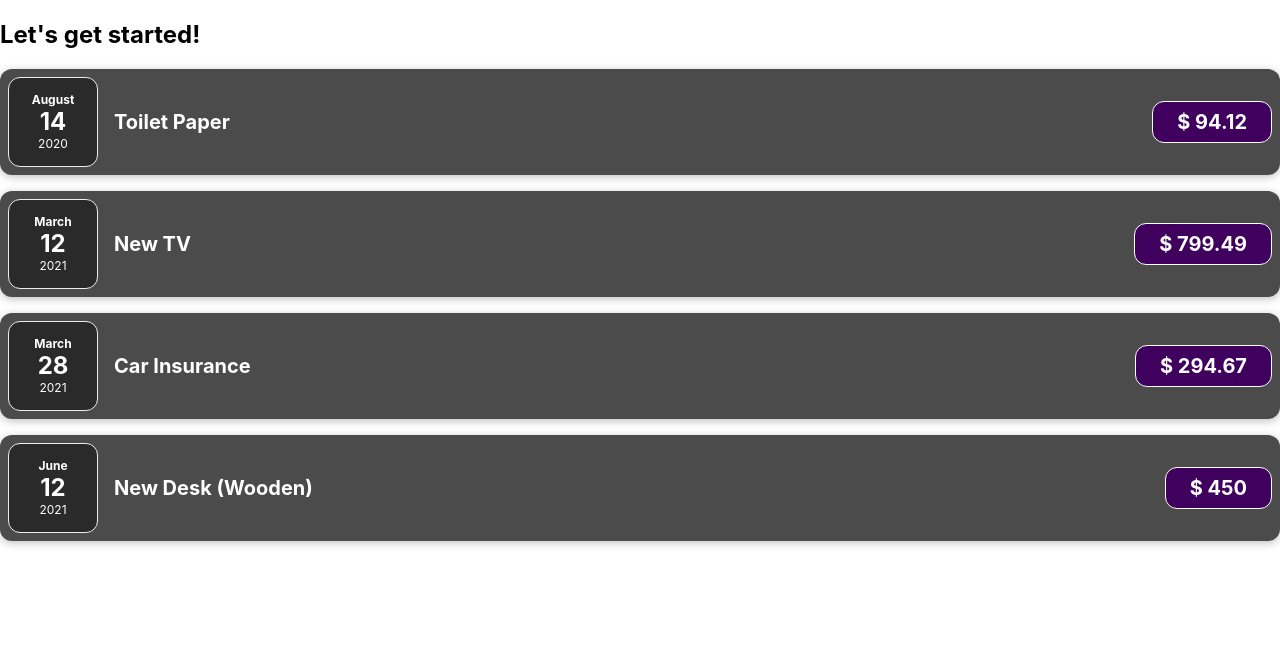
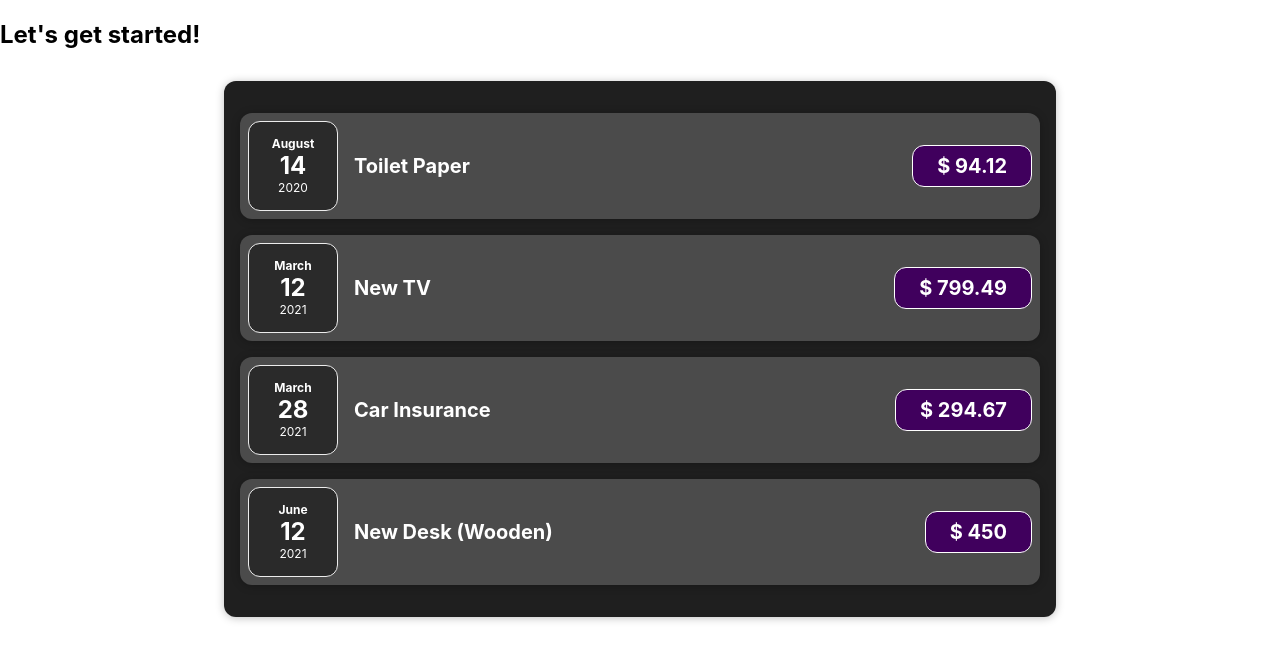
Before and after one commit to Pilar-SP/react-complete-guide, a React (Create React App) app: page / in a window 1280 px wide. Shown: the top 660 px of the page. Built offline with nearby package versions, Linux system fonts and the light colour scheme.

Commit message:
Create of Expenses and Card components

```diff
--- a/src/App.js
+++ b/src/App.js
@@ -1,6 +1,5 @@
-// import logo from "./logo.svg";
 import "./App.css";
-import ExpenseItem from "./components/ExpenseItem";
+import Expenses from "./components/Expenses";
 
 function App() {
   const expenses = [
@@ -28,26 +27,7 @@
   return (
     <div>
       <h2>Let's get started!</h2>
-      <ExpenseItem
-        title={expenses[0].title}
-        amount={expenses[0].amount}
-        date={expenses[0].date}
-      />
-      <ExpenseItem
-        title={expenses[1].title}
-        amount={expenses[1].amount}
-        date={expenses[1].date}
-      />
-      <ExpenseItem
-        title={expenses[2].title}
-        amount={expenses[2].amount}
-        date={expenses[2].date}
-      />
-      <ExpenseItem
-        title={expenses[3].title}
-        amount={expenses[3].amount}
-        date={expenses[3].date}
-      />
+      <Expenses expenses={expenses} />
     </div>
   );
 }
--- /dev/null
+++ b/src/components/Card.css
@@ -0,0 +1,4 @@
+.card {
+  border-radius: 12px;
+  box-shadow: 0 1px 8px rgba(0, 0, 0, 0.25);
+}
--- /dev/null
+++ b/src/components/Card.js
@@ -0,0 +1,8 @@
+import "./Card.css";
+
+const Card = (props) => {
+  const classes = "card " + props.className;
+  return <div className={classes}>{props.children}</div>;
+};
+
+export default Card;
--- a/src/components/ExpenseItem.css
+++ b/src/components/ExpenseItem.css
@@ -2,10 +2,8 @@
   display: flex;
   justify-content: space-between;
   align-items: center;
-  box-shadow: 0 2px 8px rgba(0, 0, 0, 0.25);
   padding: 0.5rem;
   margin: 1rem 0;
-  border-radius: 12px;
   background-color: #4b4b4b;
 }
 
--- a/src/components/ExpenseItem.js
+++ b/src/components/ExpenseItem.js
@@ -1,15 +1,16 @@
 import "./ExpenseItem.css";
 import ExpenseDate from "./ExpenseDate";
+import Card from "./Card";
 
 const ExpenseItem = (props) => {
   return (
-    <div className="expense-item">
+    <Card className="expense-item">
       <ExpenseDate date={props.date} />
       <div className="expense-item__description">
         <h2> {props.title} </h2>
         <div className="expense-item__price">$ {props.amount} </div>
       </div>
-    </div>
+    </Card>
   );
 };
 
--- /dev/null
+++ b/src/components/Expenses.css
@@ -0,0 +1,7 @@
+.expenses {
+  padding: 1rem;
+  background-color: rgb(31, 31, 31);
+  margin: 2rem auto;
+  width: 50rem;
+  max-width: 95%;
+}
--- /dev/null
+++ b/src/components/Expenses.js
@@ -0,0 +1,32 @@
+import ExpenseItem from "./ExpenseItem";
+import "./Expenses.css";
+import Card from "./Card";
+
+const Expenses = (props) => {
+  return (
+    <Card className="expenses">
+      <ExpenseItem
+        title={props.expenses[0].title}
+        amount={props.expenses[0].amount}
+        date={props.expenses[0].date}
+      />
+      <ExpenseItem
+        title={props.expenses[1].title}
+        amount={props.expenses[1].amount}
+        date={props.expenses[1].date}
+      />
+      <ExpenseItem
+        title={props.expenses[2].title}
+        amount={props.expenses[2].amount}
+        date={props.expenses[2].date}
+      />
+      <ExpenseItem
+        title={props.expenses[3].title}
+        amount={props.expenses[3].amount}
+        date={props.expenses[3].date}
+      />
+    </Card>
+  );
+};
+
+export default Expenses;
```
